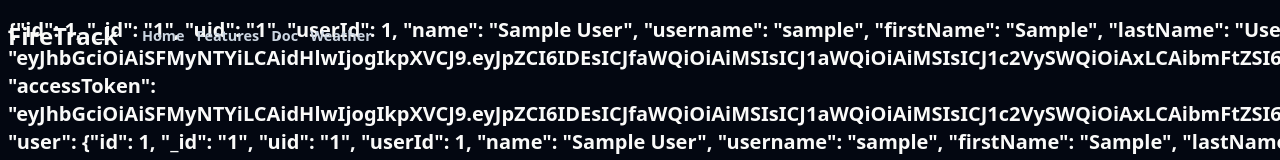
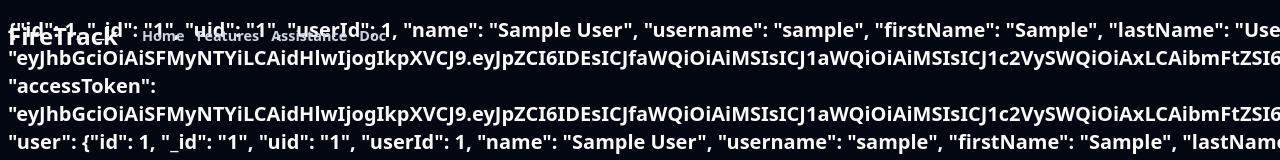
Before and after one commit to Shashivadan/FireTrack, a React app in the folder Frontend/: page / in a window 1280 px wide. Shown: the top 160 px of the page. Built offline with nearby package versions, Linux system fonts and the light colour scheme; sample sign-in values are in the browser's storage; the HTML template or start-up script is replaced by a standard one.

Commit message:
changes: Nav components and singup

```diff
--- a/Frontend/src/components/Nav.tsx
+++ b/Frontend/src/components/Nav.tsx
@@ -43,7 +43,7 @@ function Nav() {
               </h1>
               <div
                 className={` ${
-                  toggle ? "block " : "hidden "
+                  toggle ? "block " : "hidden"
                 } mt-5  backdrop:mt-9 md:m-0 md:flex md:gap-3  z-10 `}
               >
                 <h1
@@ -63,17 +63,19 @@ function Nav() {
                 >
                   Features
                 </a>
+                {user && (
+                  <NavLink
+                    to={""}
+                    className=" m-4 md:m-0 block cursor-pointer  md:text-center text-slate-300 font-semibold text-[0.9rem] hover:text-white"
+                  >
+                    Assistance
+                  </NavLink>
+                )}
                 <NavLink
                   to={""}
                   className=" m-4 md:m-0 block cursor-pointer md:text-center text-slate-300 font-semibold text-[0.9rem] hover:text-white"
                 >
                   Doc
-                </NavLink>
-                <NavLink
-                  to={""}
-                  className=" m-4 md:m-0 block cursor-pointer  md:text-center text-slate-300 font-semibold text-[0.9rem] hover:text-white"
-                >
-                  Weather
                 </NavLink>
                 <div
                   onClick={handleSignOut}
--- a/Frontend/src/pages/SignUp.tsx
+++ b/Frontend/src/pages/SignUp.tsx
@@ -23,7 +23,7 @@ const schema = z
       .string()
       .min(4, { message: "password must contain 4 characters" }),
   })
-  .refine((date) => date.password === date.confirmPassword, {
+  .refine((data) => data.password === data.confirmPassword, {
     path: ["confirmPassword"],
     message: "Passwords does not match",
   });
```
Also changed, not shown: 1 other file (tests, documents, lock files or other folders).
